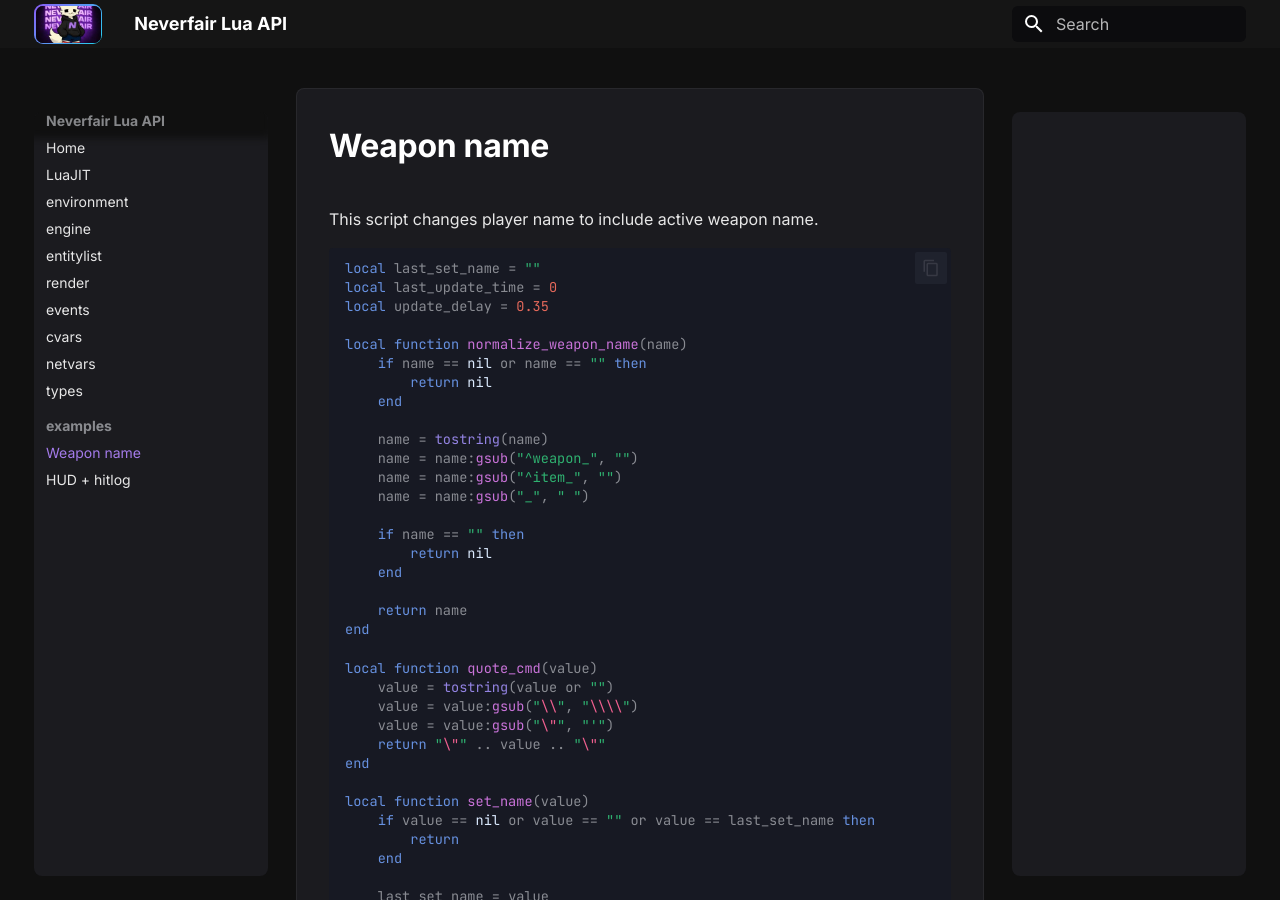
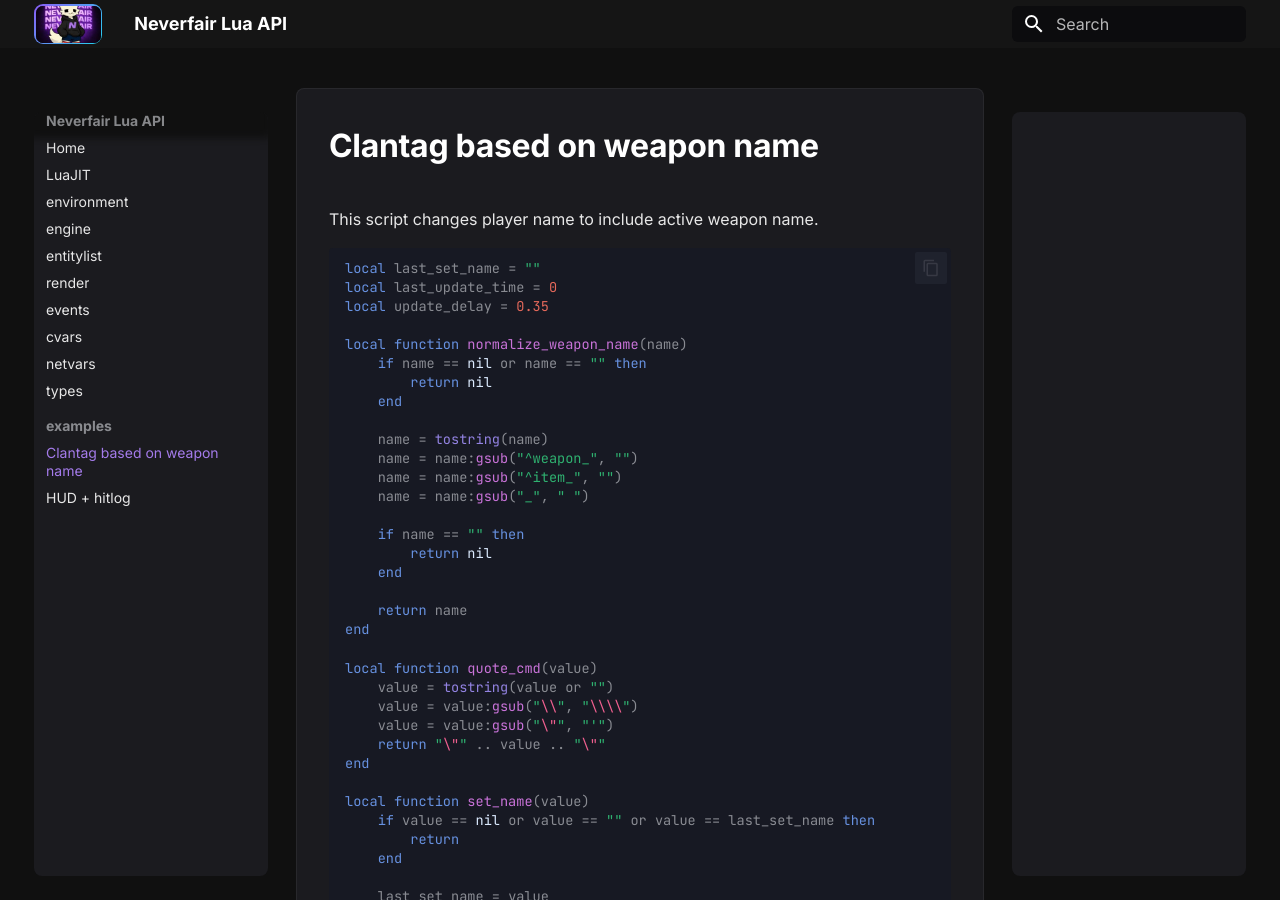
Before and after one commit to NEVERFAIR/cs2-docs, an MkDocs documentation site: the page built from docs/examples/weapon-name.md, in a window 1280 px wide and 900 px high. Built offline with MkDocs 1.6.1 and Material for MkDocs 9.7.7, drawn with Linux system fonts in a browser that asks for light colours.

Commit message:
Rename weapon name example

```diff
--- a/docs/examples/weapon-name.md
+++ b/docs/examples/weapon-name.md
@@ -1,4 +1,4 @@
-# Weapon name
+# Clantag based on weapon name
 
 This script changes player name to include active weapon name.
 
--- a/mkdocs.yml
+++ b/mkdocs.yml
@@ -37,7 +37,7 @@ nav:
   - netvars: netvars.md
   - types: types.md
   - examples:
-    - Weapon name: examples/weapon-name.md
+    - Clantag based on weapon name: examples/weapon-name.md
     - HUD + hitlog: examples/hud-hitlog.md
 
 markdown_extensions:
```
